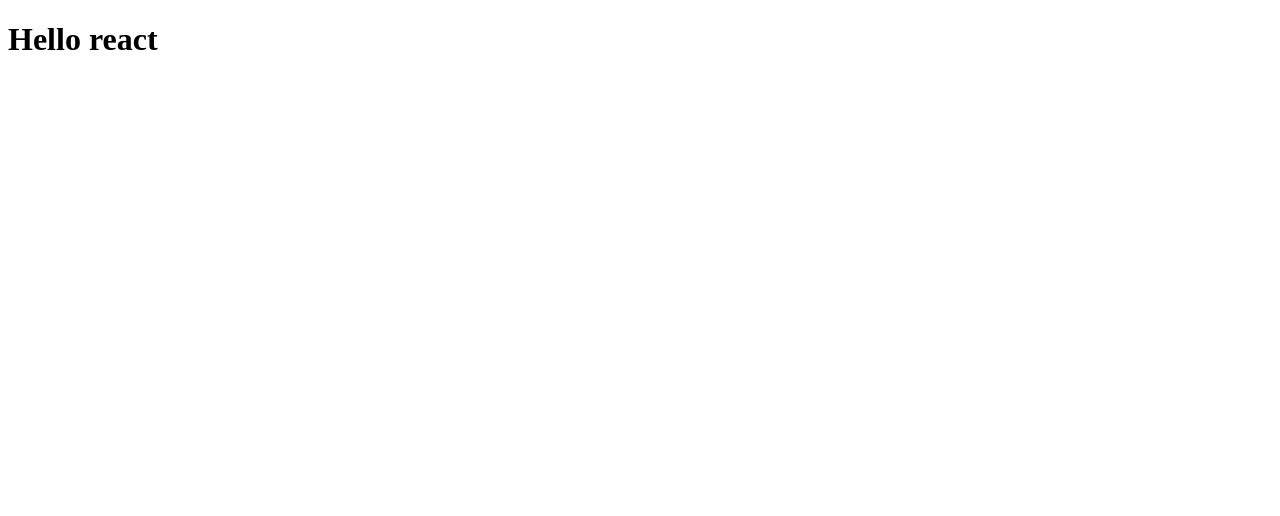
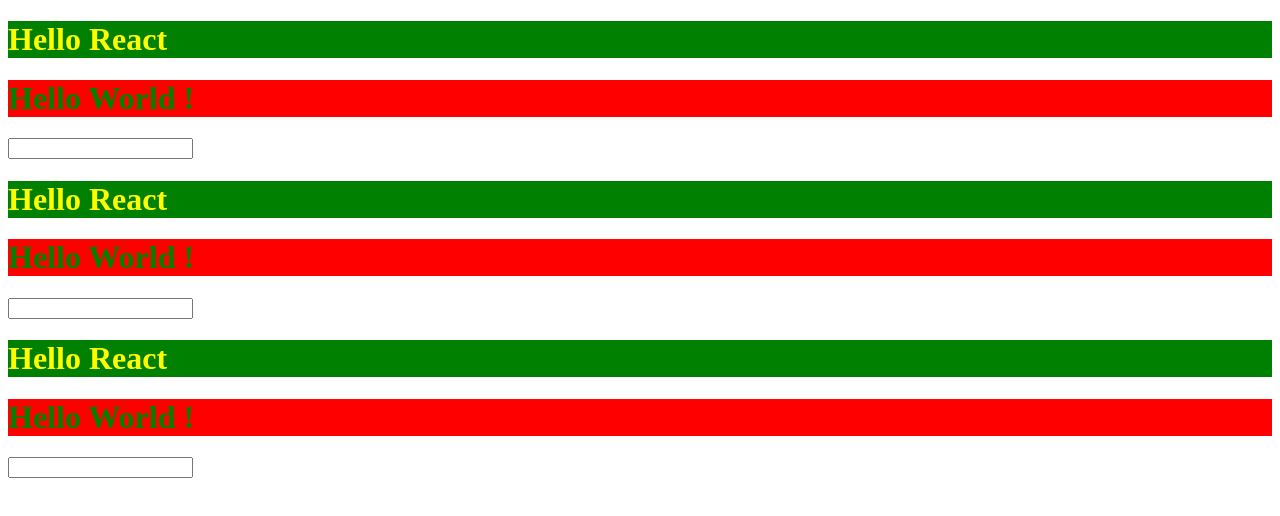
Before and after one commit to mirza450/Mirza_nordic, a React app: page / in a window 1280 px wide. Shown: the top 516 px of the page. Built offline with nearby package versions, Linux system fonts and the light colour scheme.

Commit message:
html testing in jsx

```diff
--- a/src/index.jsx
+++ b/src/index.jsx
@@ -1,5 +1,34 @@
-import React from 'react';
+import React, { Fragment } from 'react';
 import { createRoot } from 'react-dom/client';
+const red1="red";
+const yellow1="yellow";
+const blue1 ="green";
+function App(){
+    return (
+    <Fragment>
+    <div>
+    <h1
+    style={{
+        backgroundColor:blue1,
+        color:yellow1,
+    }} >Hello React </h1>
+    <h1
+    style={{
+        backgroundColor:red1,
+        color:blue1
+    }}>Hello World !</h1>
+    </div>
+    <div>
+    <input type="text"/>
+    </div>
+    </Fragment>
+    );
+}
+
 const container = document.getElementById('root');
 const root = createRoot(container); // createRoot(container!) if you use TypeScript
-root.render(<h1> Hello react </h1>);
+root.render(<>
+<App />
+<App />
+<App />
+</>);
```
Also changed, not shown: 1 other file (tests, documents, lock files or other folders).
